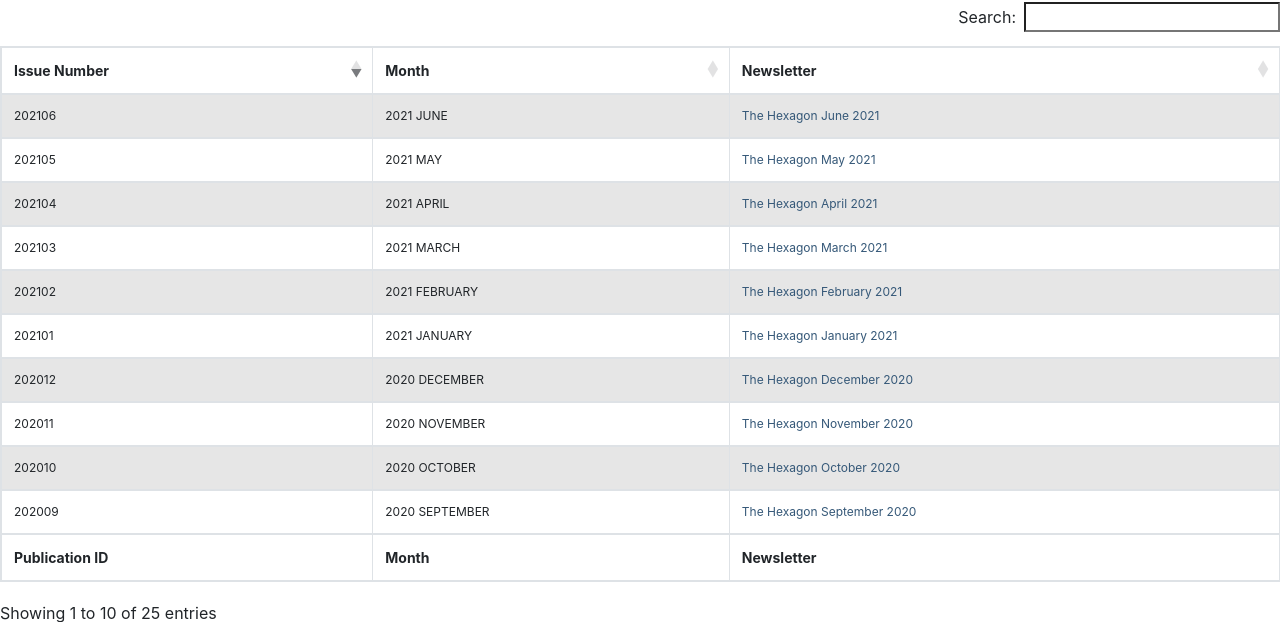
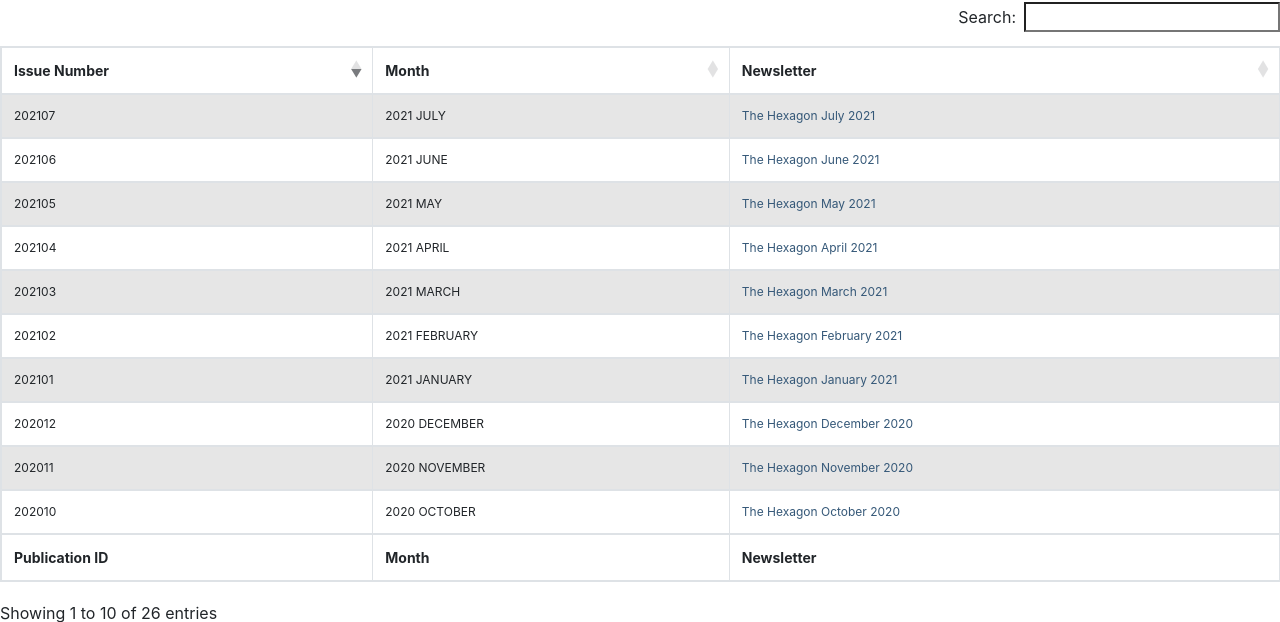
Before and after one commit to thecodesydney/codesydneywebsite, a Flask app: page /newsletter in a window 1280 px wide. Shown: the part 302-924 px from the top of the page. Run offline with Flask 2, Linux system fonts and the light colour scheme; some libraries are stand-ins or nearby versions.

Commit message:
July 2021 Newsletter

```diff
--- a/templates/newsletter.html
+++ b/templates/newsletter.html
@@ -28,6 +28,11 @@
             </tr>
         </thead>
         <tbody>
+            <tr>
+              <td>202107</td>
+              <td>2021 JULY</td>
+              <td><a href="{{ url_for('static', filename='pdf/The_Hexagon_July_2021.pdf') }}" target="_blank">The Hexagon July 2021</a></td>
+            </tr>
             <tr>
               <td>202106</td>
               <td>2021 JUNE</td>
```
Also changed, not shown: 1 other file.
